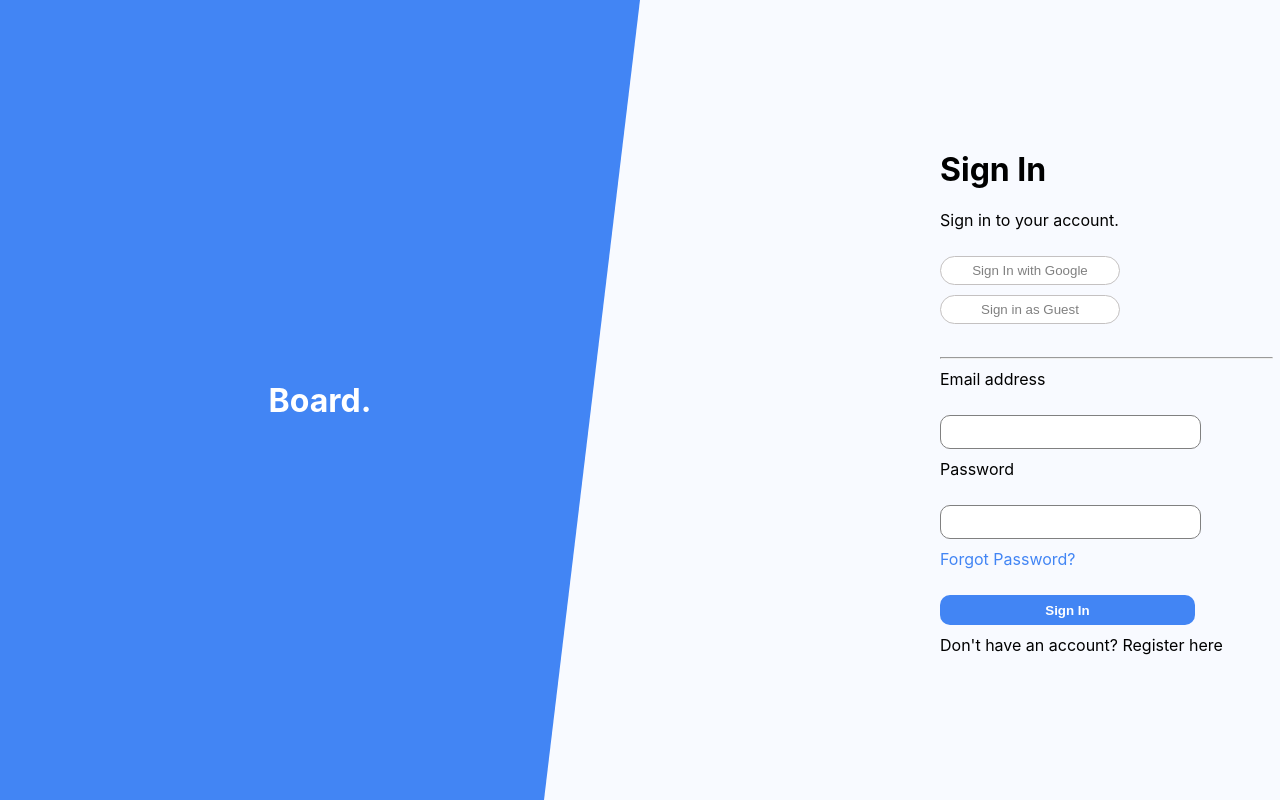
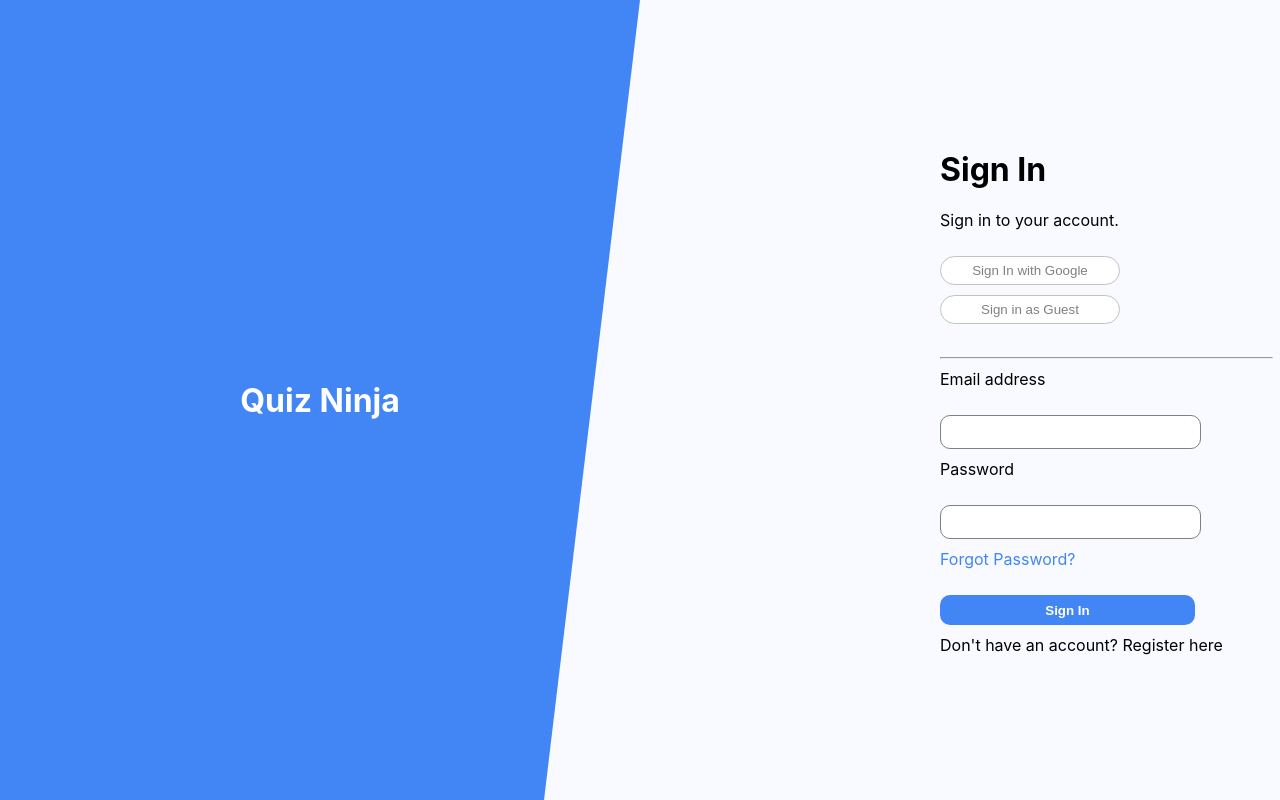
Before and after one commit to varunsharma21/quiz-app, a React (Create React App) app: page / in a window 1280 px wide. Built offline with nearby package versions, Linux system fonts and the light colour scheme; no server answers.

Commit message:
[UPDATE] : SignIn Page

```diff
--- a/src/components/Login/WebAppInfo.js
+++ b/src/components/Login/WebAppInfo.js
@@ -4,7 +4,7 @@ import styles from "./WebAppInfo.module.css";
 function WebAppInfo() {
   return (
     <div className={styles.info}>
-      <h1>Board.</h1>
+      <h1>Quiz Ninja</h1>
     </div>
   );
 }
```
